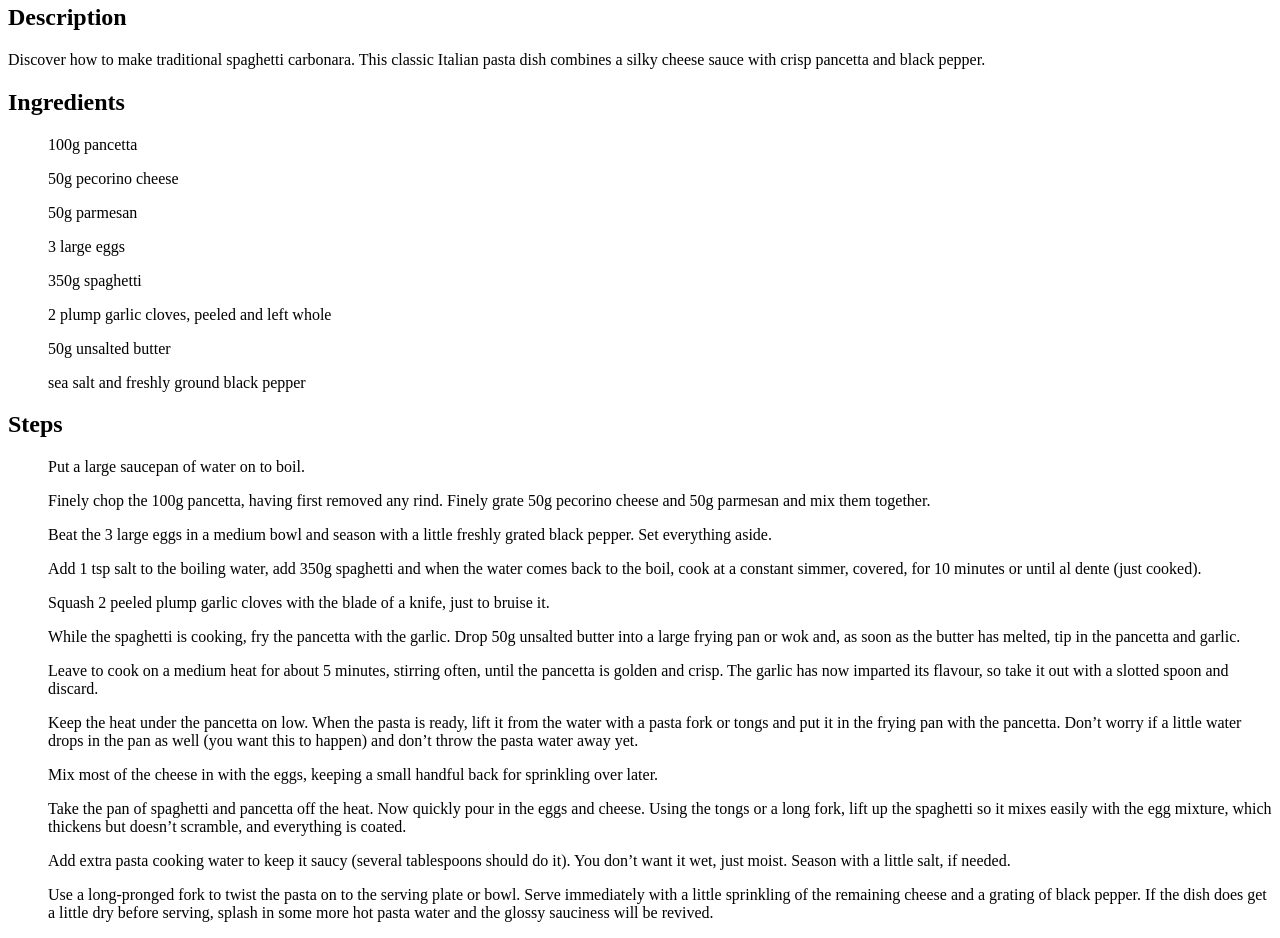
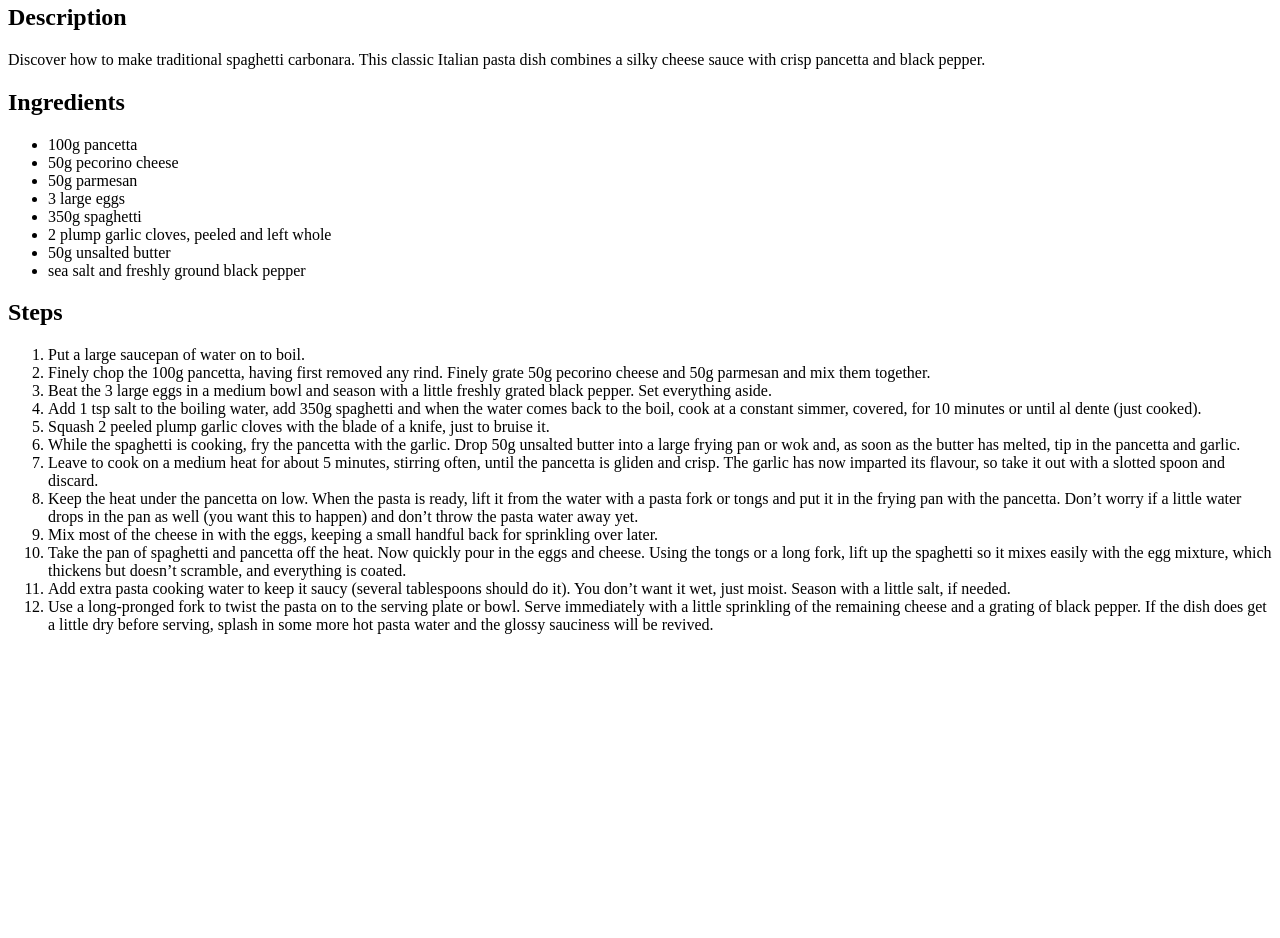
Before and after one commit to cherryS098/odin-recipes, a plain HTML site: page recipes/Carbonara.html in a window 1280 px wide. Shown: the part 400-1338 px from the top of the page. After the commit the page ends 1050 px from the top, so only its background shows below. Drawn offline with Linux system fonts and the light colour scheme.

Commit message:
Add new recipes

```diff
--- a/recipes/Carbonara.html
+++ b/recipes/Carbonara.html
@@ -1,36 +1,61 @@
 <!DOCTYPE html>
 <html lang="en">
+
 <head>
     <meta charset="UTF-8">
     <meta name="viewport" content="width=device-width, initial-scale=1.0">
-    <title>Document</title>
+    <title>Carbonara</title>
 </head>
+
 <body>
     <h1>Carbonara</h1>
-    <img src="https://images.immediate.co.uk/production/volatile/sites/30/2020/08/recipe-image-legacy-id-1001491_11-2e0fa5c.jpg?quality=90&webp=true&resize=440,400" alt="">
+    <img src="https://images.immediate.co.uk/production/volatile/sites/30/2020/08/recipe-image-legacy-id-1001491_11-2e0fa5c.jpg?quality=90&webp=true&resize=440,400"
+        alt="">
+
     <h2>Description</h2>
-    <p>Discover how to make traditional spaghetti carbonara. This classic Italian pasta dish combines a silky cheese sauce with crisp pancetta and black pepper.</p>
+    <p>Discover how to make traditional spaghetti carbonara. This classic Italian pasta dish combines a silky cheese
+        sauce with crisp pancetta and black pepper.</p>
+
     <h2>Ingredients</h2>
-    <ul>100g pancetta</ul>
-    <ul>50g pecorino cheese</ul>
-    <ul>50g parmesan</ul>
-    <ul>3 large eggs</ul>
-    <ul>350g spaghetti</ul>
-    <ul>2 plump garlic cloves, peeled and left whole</ul>
-    <ul>50g unsalted butter</ul>
-    <ul>sea salt and freshly ground black pepper</ul>
+    <ul>
+        <li>100g pancetta</li>
+        <li>50g pecorino cheese</li>
+        <li>50g parmesan</li>
+        <li>3 large eggs</li>
+        <li>350g spaghetti</li>
+        <li>2 plump garlic cloves, peeled and left whole</li>
+        <li>50g unsalted butter</li>
+        <li>sea salt and freshly ground black pepper</li>
+    </ul>
+
     <h2>Steps</h2>
-    <ol>Put a large saucepan of water on to boil.</ol>
-    <ol>Finely chop the 100g pancetta, having first removed any rind. Finely grate 50g pecorino cheese and 50g parmesan and mix them together.</ol>
-    <ol>Beat the 3 large eggs in a medium bowl and season with a little freshly grated black pepper. Set everything aside.</ol>
-    <ol>Add 1 tsp salt to the boiling water, add 350g spaghetti and when the water comes back to the boil, cook at a constant simmer, covered, for 10 minutes or until al dente (just cooked).</ol>
-    <ol>Squash 2 peeled plump garlic cloves with the blade of a knife, just to bruise it.</ol>
-    <ol>While the spaghetti is cooking, fry the pancetta with the garlic. Drop 50g unsalted butter into a large frying pan or wok and, as soon as the butter has melted, tip in the pancetta and garlic.</ol>
-    <ol>Leave to cook on a medium heat for about 5 minutes, stirring often, until the pancetta is golden and crisp. The garlic has now imparted its flavour, so take it out with a slotted spoon and discard.</ol>
-    <ol>Keep the heat under the pancetta on low. When the pasta is ready, lift it from the water with a pasta fork or tongs and put it in the frying pan with the pancetta. Don’t worry if a little water drops in the pan as well (you want this to happen) and don’t throw the pasta water away yet.</ol>
-    <ol>Mix most of the cheese in with the eggs, keeping a small handful back for sprinkling over later.</ol>
-    <ol>Take the pan of spaghetti and pancetta off the heat. Now quickly pour in the eggs and cheese. Using the tongs or a long fork, lift up the spaghetti so it mixes easily with the egg mixture, which thickens but doesn’t scramble, and everything is coated.</ol>
-    <ol>Add extra pasta cooking water to keep it saucy (several tablespoons should do it). You don’t want it wet, just moist. Season with a little salt, if needed.</ol>
-    <ol>Use a long-pronged fork to twist the pasta on to the serving plate or bowl. Serve immediately with a little sprinkling of the remaining cheese and a grating of black pepper. If the dish does get a little dry before serving, splash in some more hot pasta water and the glossy sauciness will be revived.</ol>
+    <ol>
+        <li>Put a large saucepan of water on to boil.</li>
+        <li>Finely chop the 100g pancetta, having first removed any rind. Finely grate 50g pecorino cheese and 50g parmesan
+            and mix them together.</li>
+        <li>Beat the 3 large eggs in a medium bowl and season with a little freshly grated black pepper. Set everything
+            aside.</li>
+        <li>Add 1 tsp salt to the boiling water, add 350g spaghetti and when the water comes back to the boil, cook at a
+            constant simmer, covered, for 10 minutes or until al dente (just cooked).</li>
+        <li>Squash 2 peeled plump garlic cloves with the blade of a knife, just to bruise it.</li>
+        <li>While the spaghetti is cooking, fry the pancetta with the garlic. Drop 50g unsalted butter into a large frying
+            pan or wok and, as soon as the butter has melted, tip in the pancetta and garlic.</li>
+        <li>Leave to cook on a medium heat for about 5 minutes, stirring often, until the pancetta is gliden and crisp. The
+            garlic has now imparted its flavour, so take it out with a slotted spoon and discard.</li>
+        <li>Keep the heat under the pancetta on low. When the pasta is ready, lift it from the water with a pasta fork or
+            tongs and put it in the frying pan with the pancetta. Don’t worry if a little water drops in the pan as well
+            (you want this to happen) and don’t throw the pasta water away yet.</li>
+        <li>Mix most of the cheese in with the eggs, keeping a small handful back for sprinkling over later.</li>
+        <li>Take the pan of spaghetti and pancetta off the heat. Now quickly pour in the eggs and cheese. Using the tongs or
+            a long fork, lift up the spaghetti so it mixes easily with the egg mixture, which thickens but doesn’t scramble,
+            and everything is coated.</li>
+        <li>Add extra pasta cooking water to keep it saucy (several tablespoons should do it). You don’t want it wet, just
+            moist. Season with a little salt, if needed.</li>
+        <li>Use a long-pronged fork to twist the pasta on to the serving plate or bowl. Serve immediately with a little
+            sprinkling of the remaining cheese and a grating of black pepper. If the dish does get a little dry before
+            serving, splash in some more hot pasta water and the glossy sauciness will be revived.</li>
+
+    </ol>
 </body>
+
 </html>
```
Also changed, not shown: index.html (+1 -0 lines), recipes/Brownie.html (added, +46 -0 lines).
